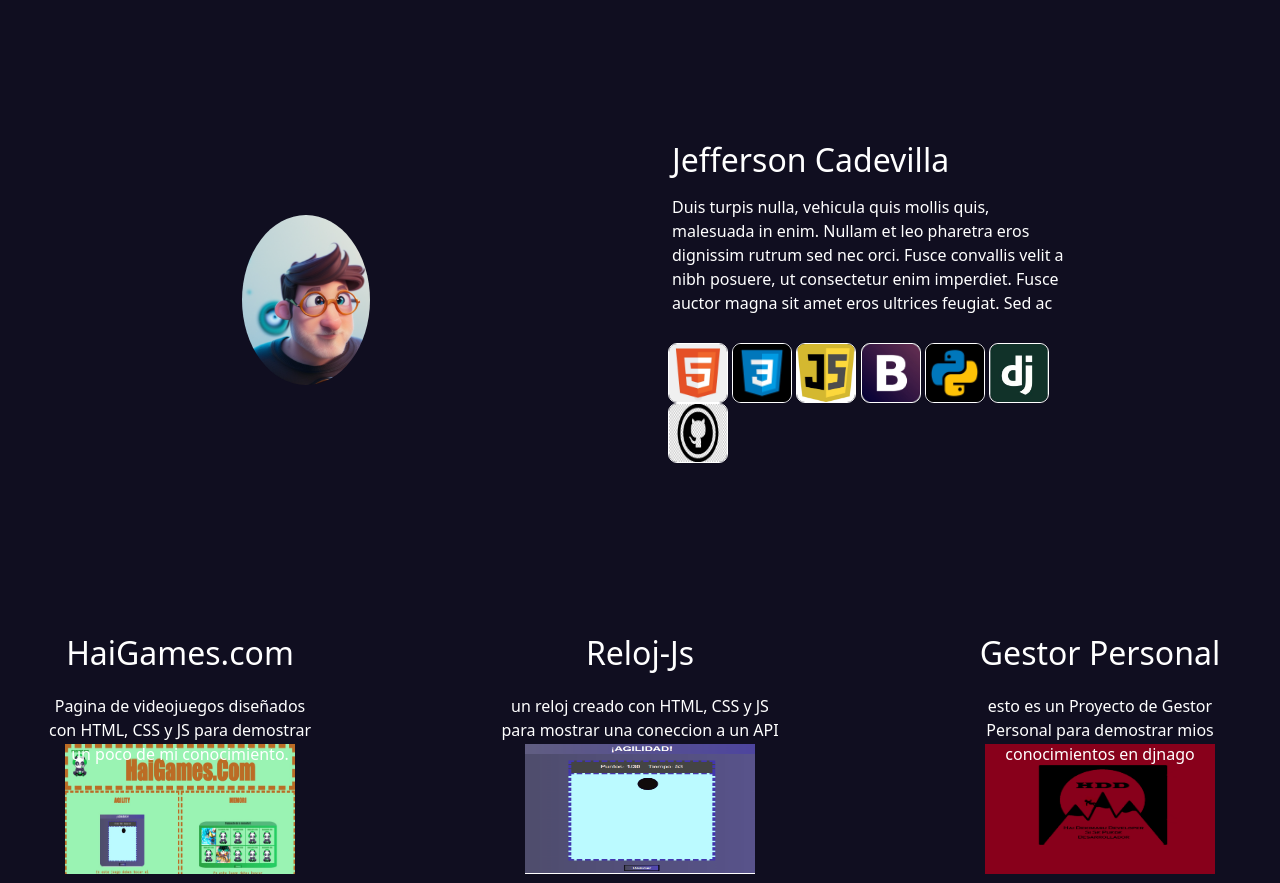
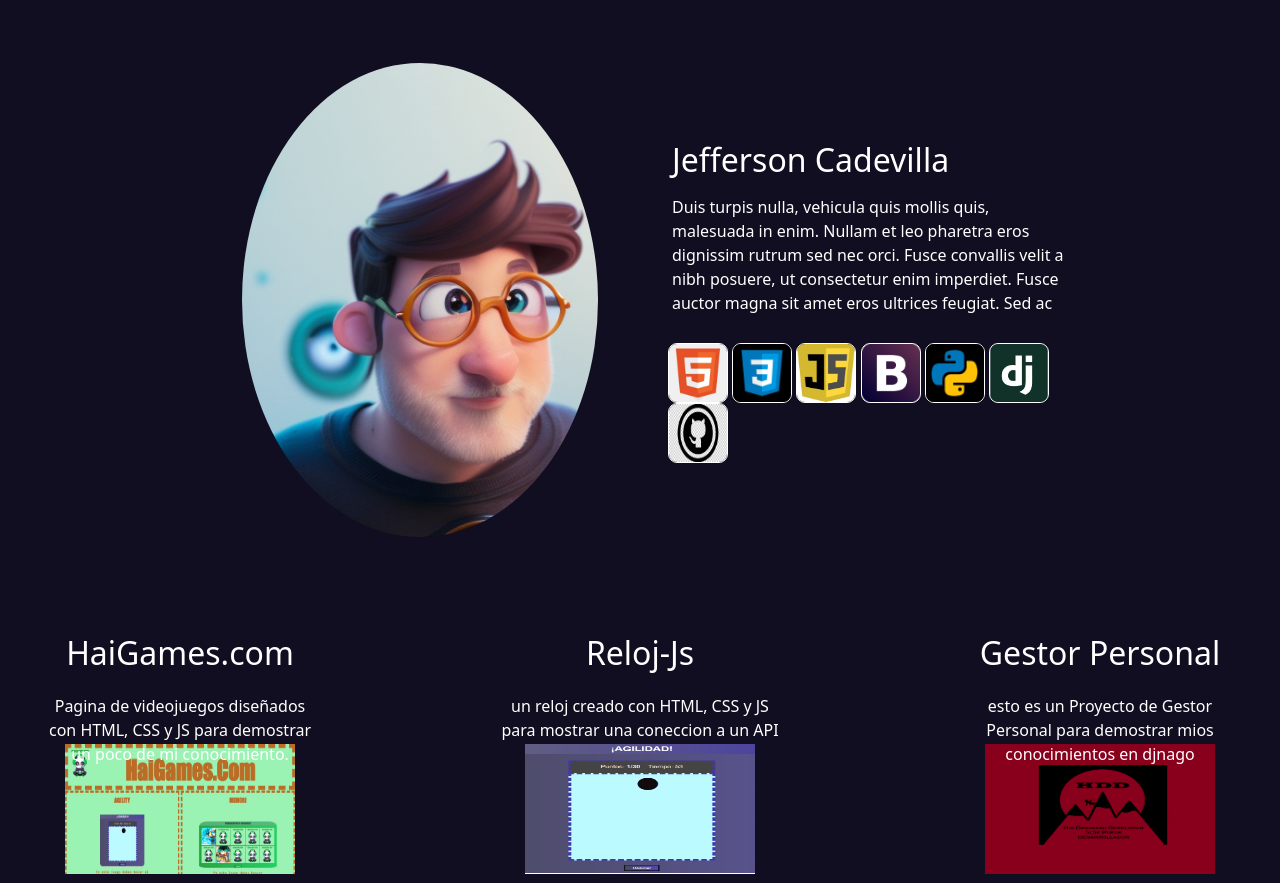
Before and after one commit to HaiDekimasu/portafolio_jeff, a Django app: page / in a window 1280 px wide. Shown: the part 48-931 px from the top of the page. Run offline with Django 4.2, Linux system fonts and the light colour scheme; data comes from the database, SQL or seed files in the repository.

Commit message:
revision css carrusel

```diff
--- a/Templates/Principal.html
+++ b/Templates/Principal.html
@@ -12,7 +12,7 @@
                                 <div class="carousel-inner">
                                     {% for img in imgs %}
                                         <div class="carousel-item {% if img.id == 1 %} active {% endif %}">
-                                            <img src="{{ img.imagen.url }}" class="d-block w-100" alt="{{ img.title }}" style="padding: 50px; width: 25%; height: 50%; border-radius: 50%;">
+                                            <img src="{{ img.imagen.url }}" class="d-block w-100 carousel-img" alt="{{ img.title }}">
                                         </div>
                                     {% endfor %}
                                 </div>
--- a/static/styles/estilos.css
+++ b/static/styles/estilos.css
@@ -112,15 +112,12 @@ a{
     border-width: 1px;
 }
 /* carrusel____________________________________________________________________*/
-.carousel-inner{
-    padding: 0;
-    width: 50%;
-    height: 80%;
+.carousel-img {
+    padding: 50px;
+    width: 100%;
+    height: 50%;
     border-radius: 50%;
 }
-
-
-
 
 
 /* presentacion ________________________________________________________________*/
```
